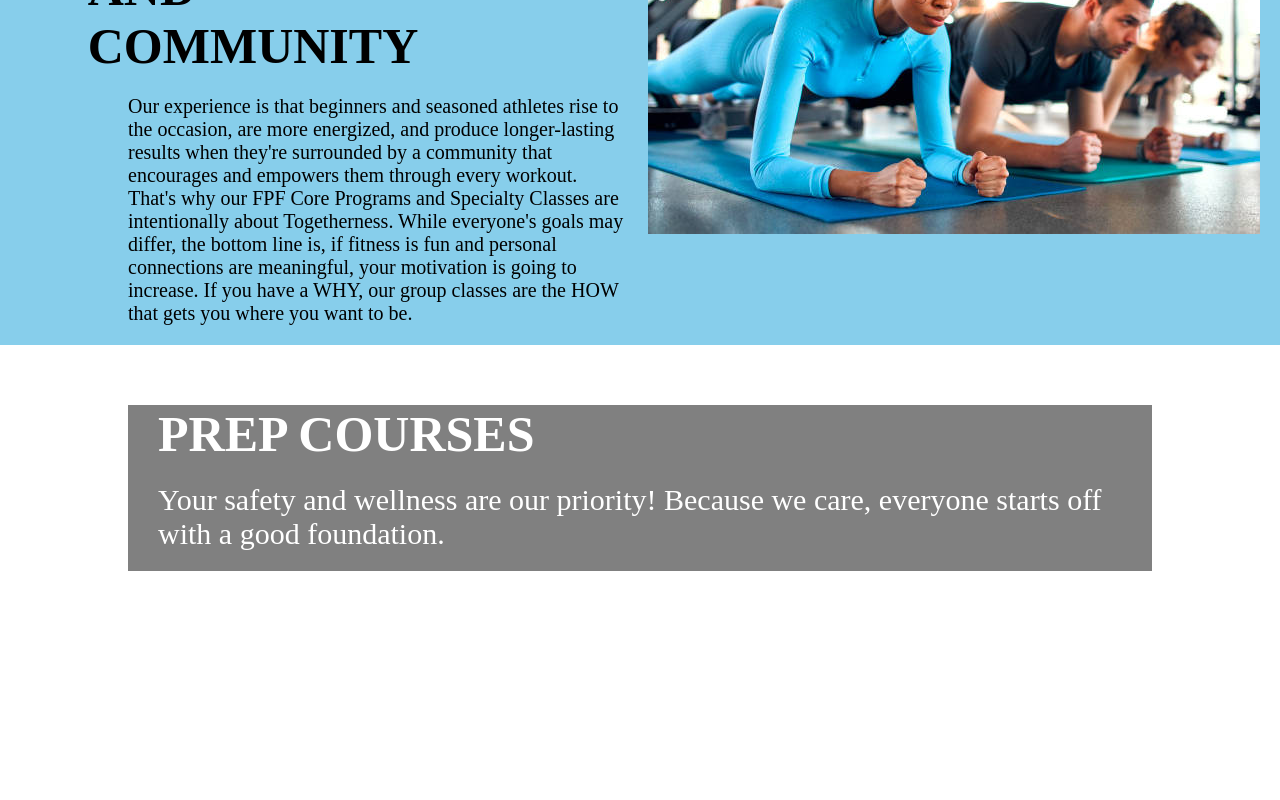
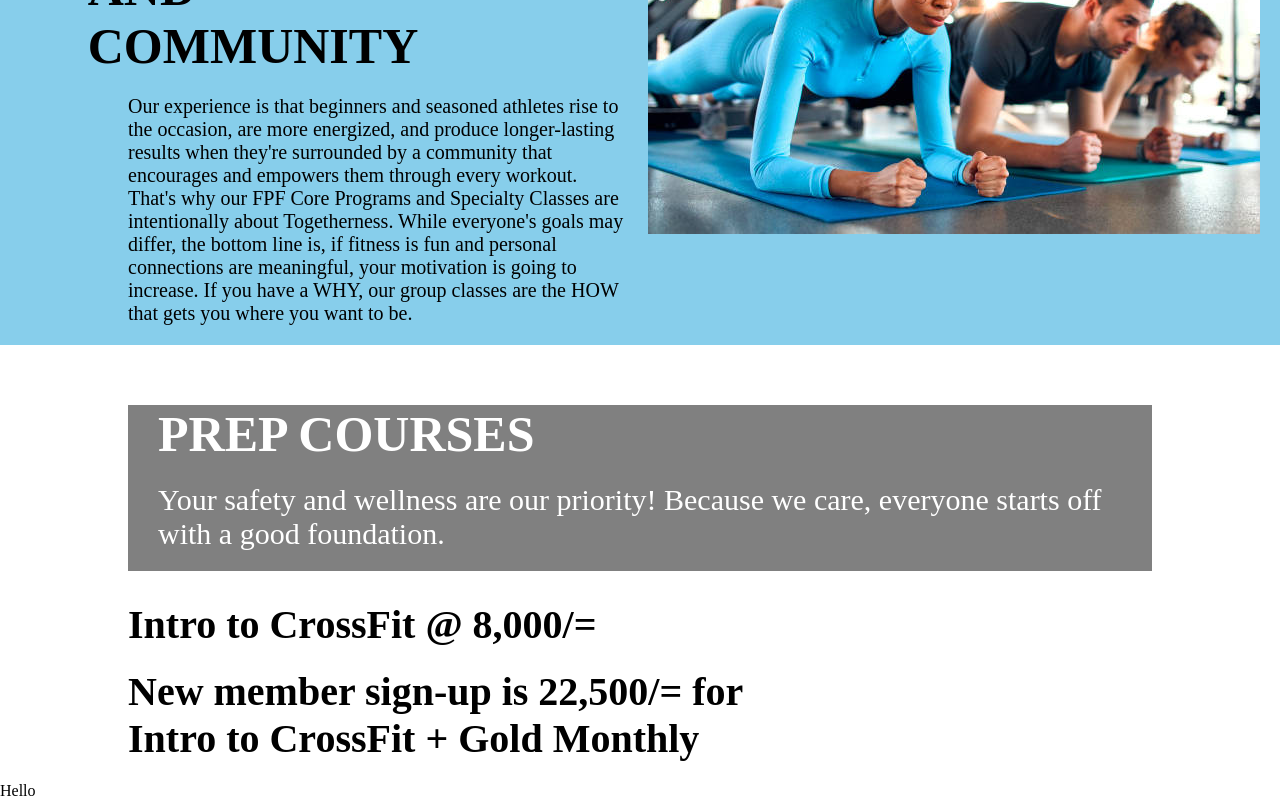
Before and after one commit to Eddahkarambu/Fitness-web-app, a React (Create React App) app: page /Consult in a window 1280 px wide. Shown: the part 669-1469 px from the top of the page. Before the commit the page ends 1270 px from the top, so only its background shows below. Built offline with nearby package versions, Linux system fonts and the light colour scheme.

Commit message:
styled the list items

```diff
--- a/src/Components/Consult.css
+++ b/src/Components/Consult.css
@@ -89,3 +89,29 @@
     padding-top: 20px;
     padding-bottom: 20px;
 }
+
+.introcost1{
+    color: black;
+    font-size: 40px;
+    font-weight: bold;
+    margin-top: 20px;
+}
+
+.introcost2{
+    color: black;
+    font-size: 40px;
+    font-weight: bold;
+    margin-top: 20px;
+    word-wrap: break-word;
+    display: inline-block;
+
+}
+
+.everythingintrocost{
+    margin-left: 10%;
+    margin-right: 10%;
+    margin-bottom: 20px;
+    width: 50%;
+    margin-top: 20px;
+
+}
--- a/src/Components/Consult.js
+++ b/src/Components/Consult.js
@@ -50,6 +50,15 @@ function Consult() {
           starts off with a good foundation.
         </div>
       </div>
+
+      <div className="everythingintrocost">
+        <div className="introcost1">Intro to CrossFit @ 8,000/=</div>
+        <div className="introcost2">
+          New member sign-up is 22,500/= for Intro to CrossFit + Gold Monthly
+        </div>
+      </div>
+
+      <div>Hello</div>
     </div>
   );
 }
--- a/src/Components/Services.css
+++ b/src/Components/Services.css
@@ -156,5 +156,11 @@
 
     }
    .list{
+    width: 100%;
+    height: 50%;
 
    }
+   .listItem{
+    font-size: 20px;
+    line-height: 2px;
+   }
--- a/src/Components/Services.js
+++ b/src/Components/Services.js
@@ -136,6 +136,7 @@ function Services() {
         <div className="reg">
           <div className="registry">REGISTRATION FORM</div>
           <div className="registerperson">Register in person</div>
+
           <div className="completeregistry">
             ...or download, complete, and email your registration to
             lauren@firstpowerfitness.com. Call +254 799159971 to have any
--- a/src/Components/Signin.css
+++ b/src/Components/Signin.css
@@ -7,6 +7,8 @@
     width: 70%;
     margin: auto;
     flex: 1;
+    padding-left: 30px;
+
 }
 
 .Firsthead{
--- a/src/Components/Signup.css
+++ b/src/Components/Signup.css
@@ -9,6 +9,7 @@
         display: flex;
         align-items: center;
         flex-direction: column;
+        padding-left: 50px;
         }
  h1{
     text-align: center;
@@ -22,6 +23,9 @@
     width: 70%;
     margin: auto;
     flex: 1;
+
+
+
 
   }
   .head{
--- a/src/Components/Support.css
+++ b/src/Components/Support.css
@@ -9,8 +9,10 @@
     display: inline-block;
     font-size: 16px;
     justify-content: center;
+    margin-left: 40px;
 
 }
+
 
 .customerservice{
     height:400px;
```
